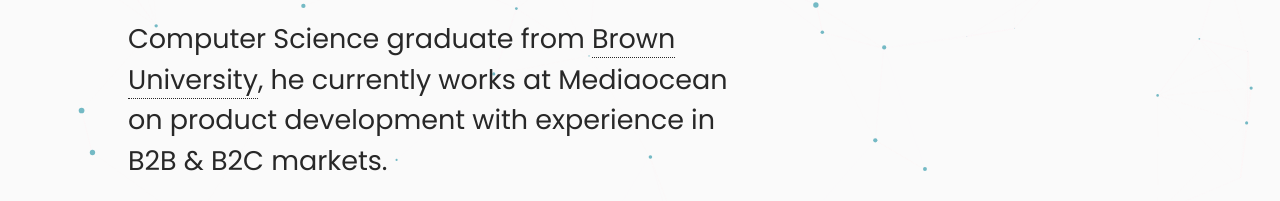
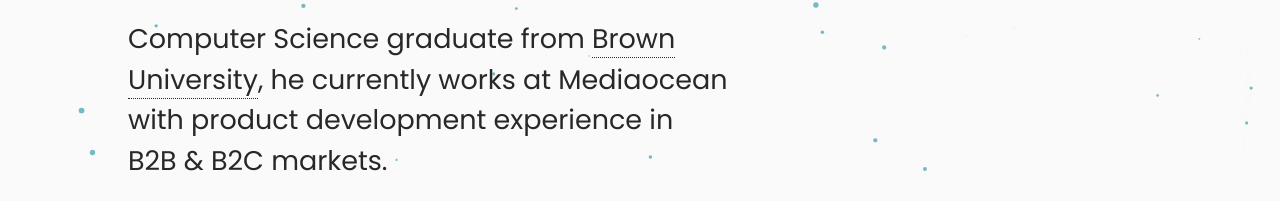
Before and after one commit to edwin-hidalgo/edwin-hidalgo.github.io, a plain HTML site: page index.html in a window 1280 px wide. Shown: the part 243-444 px from the top of the page. Drawn offline with nearby package versions, Linux system fonts and the light colour scheme.

Commit message:
updated description

```diff
--- a/index.html
+++ b/index.html
@@ -23,7 +23,7 @@
 			<div class="content">
 				<h1>About</h1>
 				<h2><span class="hover link_edwin">Edwin</span> is a product manager + digital creative based in NYC.</h2>
-				<h2>Computer Science graduate from <span class="hover link_blueno">Brown University</span>, he currently works at Mediaocean on product development with experience in B2B & B2C markets.</h2>
+				<h2>Computer Science graduate from <span class="hover link_blueno">Brown University</span>, he currently works at Mediaocean with product development experience in B2B & B2C markets.</h2>
 				<h2>He enjoys digital <span class="hover link_winter">photography</span>, mental health advocacy, and exploring new local attractions on the weekends.</h2>
 				<h2>He is always down to collaborate.</h2>
 				<h1>Elsewhere</h1>
```
